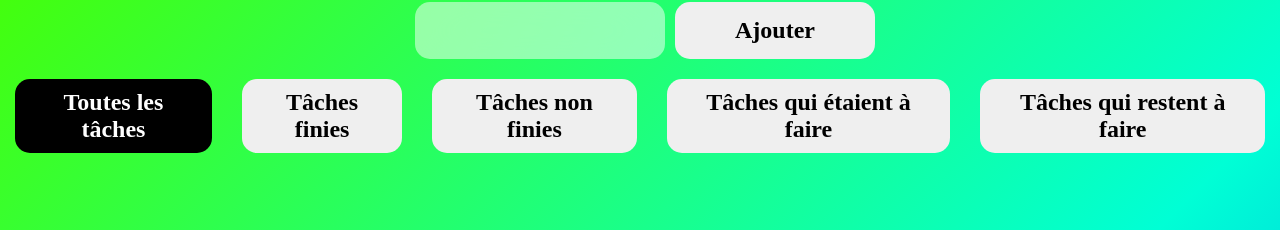
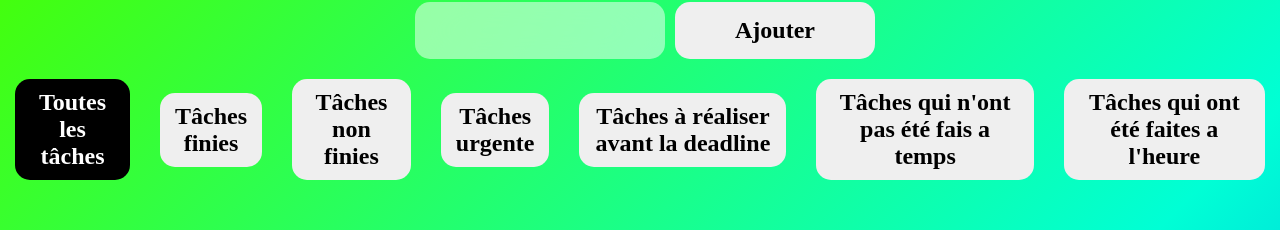
Before and after one commit to Riders08/task-manager-fullstack, a React (Vite) app in the folder frontend/task-manager/: page / in a window 1280 px wide. Shown: the part 224-454 px from the top of the page. Built offline with nearby package versions, Linux system fonts and the light colour scheme; no server answers.

Commit message:
✨ Ajout filtrage + optimisation correction backend
J'ai fais en sorte que l'on puisse maintenant commencer a créer des filtres via l'argument deadline + correction de la manipulation des tâches dans le backend qui nuisé a la modification des arguments via database jusqu'à frontend

```diff
--- a/frontend/task-manager/src/App.css
+++ b/frontend/task-manager/src/App.css
@@ -183,7 +183,7 @@
     box-shadow: 0 0 10px black;
 }
 
-.all, .done, .todo, .passed, .again_todo {
+.all, .done, .todo, .late, .isTime, .finish, .late_todo {
     background: black;
     color: white;
 }
--- a/frontend/task-manager/src/App.jsx
+++ b/frontend/task-manager/src/App.jsx
@@ -16,7 +16,11 @@ function App() {
     fetch("http://localhost:3000/tasks")
     .then(res => res.json())
     .then(data => {
-      setTasks(data);
+      const updateTasks = data.map(task => ({
+          ...task, isLate: task.deadline && new Date(task.deadline) < Date.now(),
+        }
+      ));
+      setTasks(updateTasks);
     });
   }, []);
 
@@ -105,8 +109,10 @@ function App() {
     if(filtered === "all")  return true
     if(filtered === "done") return task.done
     if(filtered === "todo") return !task.done
-    //if(filtered === "passed") return task.is_time
-    //if(filtered === "again_todo") return !task.is_time
+    if(filtered === "late") return task.isLate
+    if(filtered === "isTime") return !task.isLate
+    if(filtered === "late_todo") return task.isLate && !task.done
+    if(filtered === "finish") return task.isLate && task.done
   })
 
   return (
--- a/frontend/task-manager/src/FilterBarreMenu.jsx
+++ b/frontend/task-manager/src/FilterBarreMenu.jsx
@@ -3,8 +3,11 @@ function FilterBarreMenu({filtered, setFiltered}){
                 <button className={filtered === "all" ? "all filter" : "filter"} onClick={() => setFiltered("all")}> Toutes les tâches </button>
                 <button className={filtered === "done" ? "done filter" : "filter"} onClick={() => setFiltered("done")}> Tâches finies </button>
                 <button className={filtered === "todo" ? "todo filter" : "filter"} onClick={() => setFiltered("todo")}> Tâches non finies </button>
-                <button className={filtered === "passed" ? "passed filter" : "filter"} onClick={() => setFiltered("passed")}> Tâches qui étaient à faire </button>
-                <button className={filtered === "again_todo" ? "again_todo filter" : "filter"} onClick={() => setFiltered("again_todo")}> Tâches qui restent à faire </button>
+                <button className={filtered === "late" ? "late filter" : "filter"} onClick={() => setFiltered("late")}> Tâches urgente </button>
+                <button className={filtered === "isTime" ? "isTime filter" : "filter"} onClick={() => setFiltered("isTime")}> Tâches à réaliser avant la deadline </button>
+                <button className={filtered === "late_todo" ? "late_todo filter" : "filter"} onClick={() => setFiltered("late_todo")}> Tâches qui n'ont pas été fais a temps </button>
+                <button className={filtered === "finish" ? "finish filter" : "filter"} onClick={() => setFiltered("finish")}> Tâches qui ont été faites a l'heure </button>
+
             </div>
 }
 
```
Also changed, not shown: 1 other file (tests, documents, lock files or other folders).
